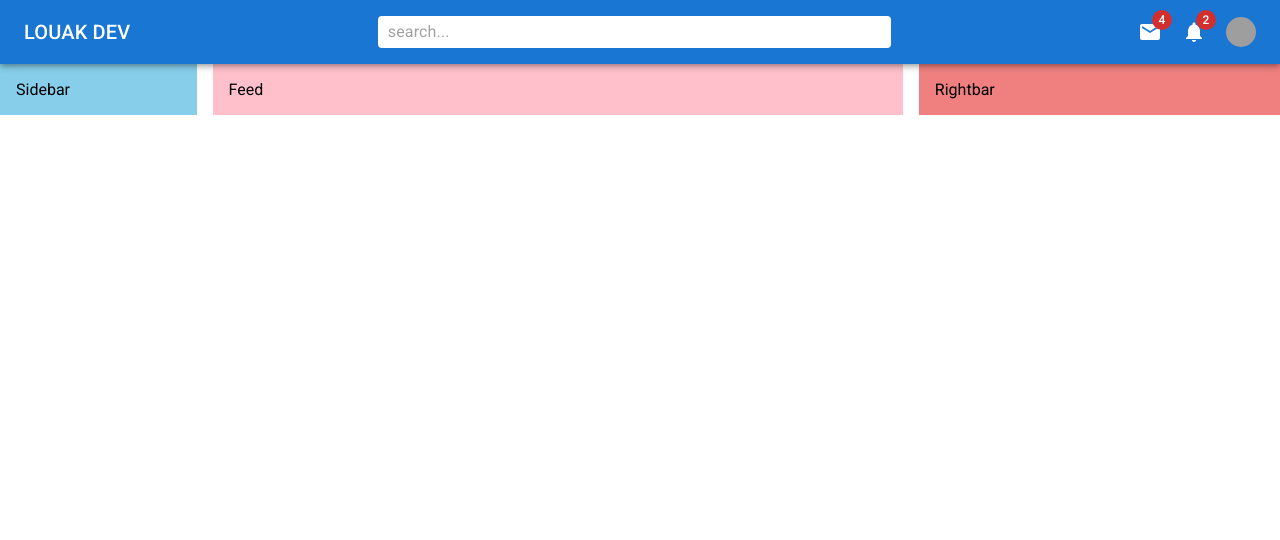
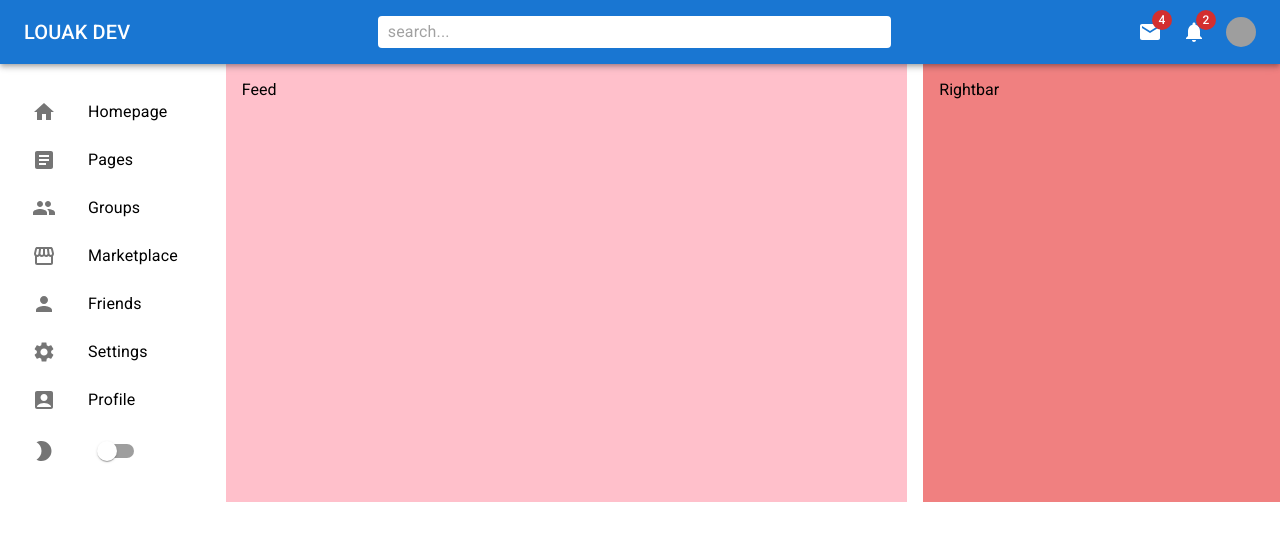
Before and after one commit to loiclecolier/mui-course, a React (Create React App) app: page / in a window 1280 px wide. Shown: the top 540 px of the page. Built offline with nearby package versions, Linux system fonts and the light colour scheme; grey boxes are pictures that could not be loaded.

Commit message:
MUI Sidebar

```diff
--- a/src/components/Sidebar.jsx
+++ b/src/components/Sidebar.jsx
@@ -1,14 +1,81 @@
 import React from 'react'
-import { Box } from '@mui/material'
+import { Box, List, ListItem, ListItemButton, ListItemIcon, ListItemText, Switch } from '@mui/material'
+import { AccountBox, Article, Group, Home, ModeNight, Pages, Person, Settings, Storefront } from '@mui/icons-material'
 
 export const Sidebar = () => {
   return (
     <Box
-        bgcolor="skyblue"
         flex={1}
         p={2}
-        sx={{ display: { xs: "none", sm: "block" }} }>
-            Sidebar
+        sx={{ display: { xs: "none", sm: "block" }} }
+    >
+        <List>
+            <ListItem disablePadding>
+                <ListItemButton component="a" href="#home">
+                    <ListItemIcon>
+                        <Home />
+                    </ListItemIcon>
+                    <ListItemText primary="Homepage" />
+                </ListItemButton>
+            </ListItem>
+            <ListItem disablePadding>
+                <ListItemButton component="a" href="#simple-list">
+                    <ListItemIcon>
+                        <Article />
+                    </ListItemIcon>
+                    <ListItemText primary="Pages" />
+                </ListItemButton>
+            </ListItem>
+            <ListItem disablePadding>
+                <ListItemButton component="a" href="#simple-list">
+                    <ListItemIcon>
+                        <Group />
+                    </ListItemIcon>
+                    <ListItemText primary="Groups" />
+                </ListItemButton>
+            </ListItem>
+            <ListItem disablePadding>
+                <ListItemButton component="a" href="#simple-list">
+                    <ListItemIcon>
+                        <Storefront />
+                    </ListItemIcon>
+                    <ListItemText primary="Marketplace" />
+                </ListItemButton>
+            </ListItem>
+            <ListItem disablePadding>
+                <ListItemButton component="a" href="#simple-list">
+                    <ListItemIcon>
+                        <Person />
+                    </ListItemIcon>
+                    <ListItemText primary="Friends" />
+                </ListItemButton>
+            </ListItem>
+            <ListItem disablePadding>
+                <ListItemButton component="a" href="#simple-list">
+                    <ListItemIcon>
+                        <Settings />
+                    </ListItemIcon>
+                    <ListItemText primary="Settings" />
+                </ListItemButton>
+            </ListItem>
+            <ListItem disablePadding>
+                <ListItemButton component="a" href="#simple-list">
+                    <ListItemIcon>
+                        <AccountBox />
+                    </ListItemIcon>
+                    <ListItemText primary="Profile" />
+                </ListItemButton>
+            </ListItem>
+            <ListItem disablePadding>
+                <ListItemButton component="a" href="#simple-list">
+                    <ListItemIcon>
+                        <ModeNight />
+                    </ListItemIcon>
+                    <Switch />
+                </ListItemButton>
+            </ListItem>
+        </List>
+
     </Box>
   )
 }
```
